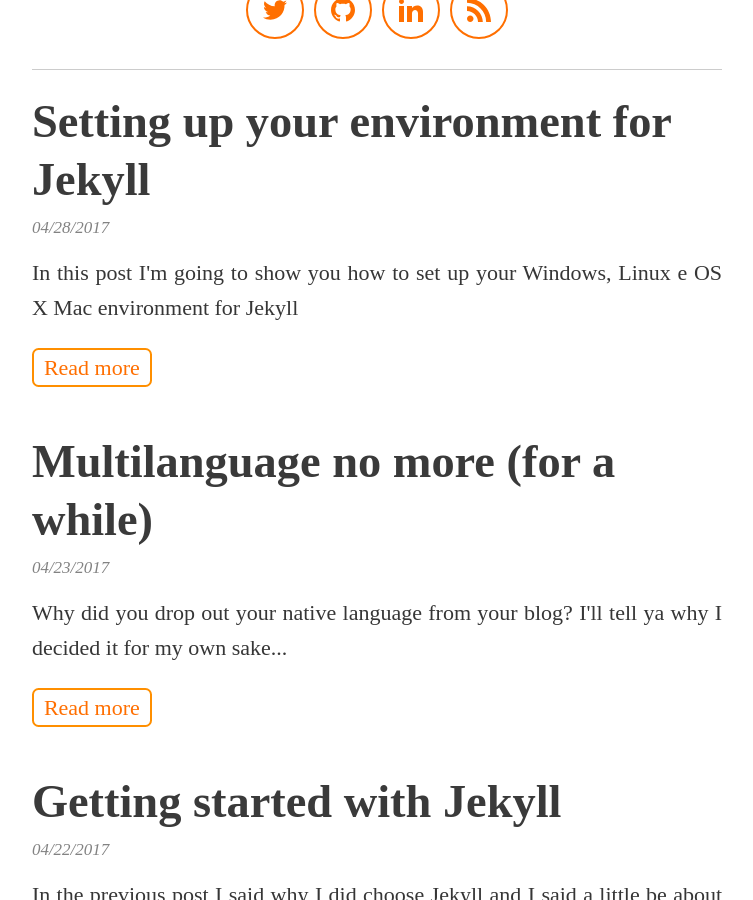
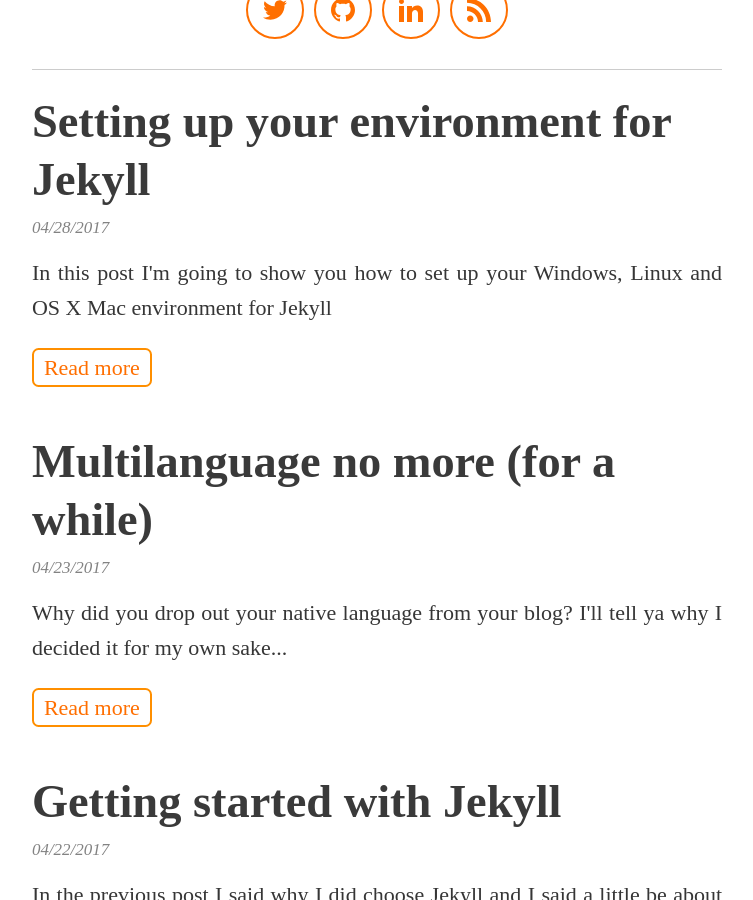
Before and after one commit to diesc/diesc.github.io, a Jekyll site: the page built from index.html, in a window 1280 px wide and 900 px high, scrolled down 858 px. Shown: the whole window, without its empty margins (263-1016 px from the left). Built offline with Jekyll 4.4.1, drawn with Linux system fonts in a browser that asks for light colours; some web fonts are replaced.

Commit message:
Updating some files

```diff
--- a/_includes/head.html
+++ b/_includes/head.html
@@ -5,13 +5,22 @@
 
   <title>{% if page.title %}{{ page.title }}{% else %}{{ site.title }}{% endif %}</title>
   <meta name="description" content="{{ page.excerpt | default: site.description | strip_html | normalize_whitespace | truncate: 160 | escape }}">
-
+  <link rel="shortcut icon" href="/assets/img/favicon.png?" type="image/png" />
   <!--Open Graph Protocol Facebook-->
   <meta property="og:locale" content="en_US">
   {% if page.title %}
     <meta property="og:type" content="article">
   {% else %}
     <meta property="og:type" content="website">
+  {% endif %}
+  {% if page.image %}
+    <meta property=“og:image” content="{{ site.url }}{{ page.image }}">
+    <meta property="og:image:width" content="1200" />
+    <meta property="og:image:height" content="650" />
+  {% else %}
+    <meta property=“og:image” content="{{ site.url }}/assets/img/logo120.png">
+    <meta property="og:image:width" content="120" />
+    <meta property="og:image:height" content="120" />
   {% endif %}
   <meta property="og:title" content="{%if page.title %}{{ page.title }}{% else %}{{ site.title }}{% endif %}">
   <meta property="og:url" content="{{ site.url }}{{ page.url }}">
@@ -32,8 +41,11 @@
   <meta name="twitter:description" content="{{ page.excerpt | default: site.description | strip_html | normalize_whitespace | truncate: 160 | escape }}">
   <meta name="twitter:site" content="@Di_Will" />
   <meta name="twitter:creator" content="@Di_Will">
-  <meta name="twitter:image" content="{% if page.image %}{{ page.image }}{% else %}{{ post.image }}{% endif %}">
-
+  {% if page.image %}
+    <meta name="twitter:image:src" content="{{ site.url }}{{ page.image }}">
+  {% else %}
+    <meta name="twitter:image:src" content="{{ site.url }}/assets/img/logo120.png">
+  {% endif %}
   <link rel="canonical" href="{{ page.url | prepend: site.url }}">
   <link rel="alternate" type="application/rss+xml" title="{{ site.title | escape }}" href="{{ "/feed.xml" | relative_url }}">
   <style type="text/css">
--- a/_posts/2017-04-28-jekyll-environment.md
+++ b/_posts/2017-04-28-jekyll-environment.md
@@ -1,9 +1,9 @@
 ---
 layout: post
 title: Setting up your environment for Jekyll
-description: In this post I'm going to show you how to set up your Windows, Linux e OS X Mac environment for Jekyll
+description: In this post I'm going to show you how to set up your Windows, Linux and OS X Mac environment for Jekyll
 date: 2017-04-28 14:50:11 -0700
-excerpt: In this post I'm going to show you how to set up your Windows, Linux e OS X Mac environment for Jekyll
+excerpt: In this post I'm going to show you how to set up your Windows, Linux and OS X Mac environment for Jekyll
 image: /assets/img/jekyll-env.png
 style: |
   p img { box-shadow: 0 8px 50px -6px black!important; }
```
Also changed, not shown: assets/img/favicon.png (added), assets/img/logo120.png (added).
